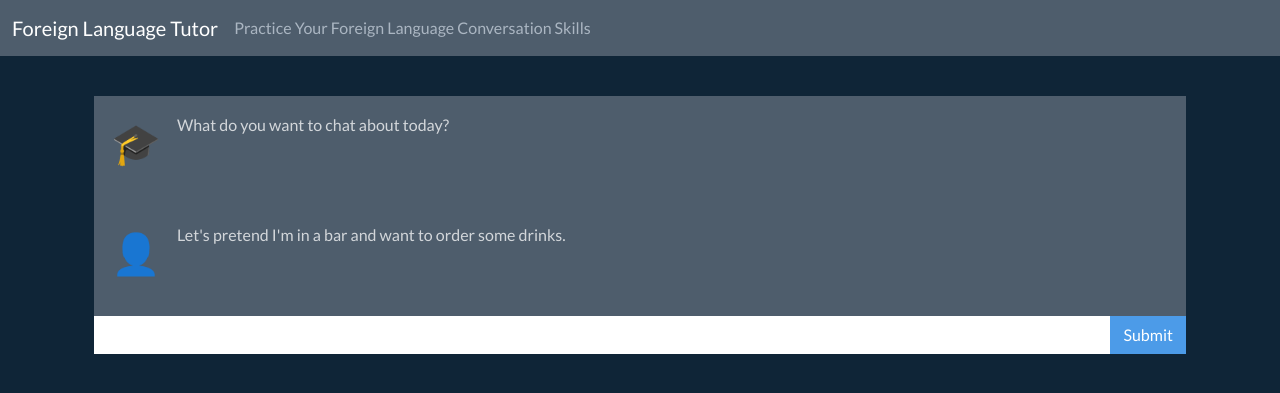
After one commit to Beebops/Capstone-1-Language-Tutor-Chatbot, a Flask app: template templates/chat.html in a window 1280 px wide. The commit adds this page. Shown: the top 393 px of the page. Run offline with Flask 3, Linux system fonts and the light colour scheme; the template is opened without the code that fills it, so the values that code supplies are empty; some libraries are stand-ins or nearby versions.

Commit message:
added user-home and chat-page routes

```diff
--- a/app.py
+++ b/app.py
@@ -9,7 +9,7 @@ from flask_login import (
     login_required,
     logout_user,
 )
-from forms import login_form, registration_form
+from forms import login_form, registration_form, new_chat_form
 from models import db, connect_db, User, Chat, Chat_log
 
 app = Flask(__name__)
@@ -19,7 +19,7 @@ app.debug = True
 app.config["SQLALCHEMY_DATABASE_URI"] = "postgresql:///ai_language_tutor"
 app.config["SQLALCHEMY_TRACK_MODIFICATIONS"] = False
 app.config["SQLALCHEMY_ECHO"] = False
-app.config["DEBUG_TB_INTERCEPT_REDIRECTS"] = True
+app.config["DEBUG_TB_INTERCEPT_REDIRECTS"] = False
 app.config["SECRET_KEY"] = os.environ.get("LANGUAGE_TUTOR_SECRET_KEY")
 
 toolbar = DebugToolbarExtension(app)
@@ -28,12 +28,43 @@ login_manager = LoginManager(app)
 connect_db(app)
 app.app_context().push()
 
-#### USER LOGIN AND REGISTRATION #####
-
 
 @login_manager.user_loader
 def load_user(user_id):
     return User.query.get(int(user_id))
+
+
+@app.route("/home", methods=["GET", "POST"])
+@login_required
+def home():
+    """Displays user's home page with list of saved chats and form to create a new chat"""
+
+    user_chats = Chat.query.filter_by(user_id=current_user.id).all()
+
+    form = new_chat_form()
+
+    if form.validate_on_submit():
+        language = form.language.data
+        language_level = form.language_level.data
+
+        chat = Chat.create_chat(current_user.id, language, language_level)
+
+        return redirect(url_for("chat_page", chat_id=chat.id))
+
+    return render_template("user_home.html", form=form, user_chats=user_chats)
+
+
+@app.route("/chat/<int:chat_id>", methods=["GET", "POST"])
+@login_required
+def chat_page(chat_id):
+    """Displays a chat and updates its messages"""
+
+    # Need to add form that submits user input to OpenAI API and generates response
+
+    return render_template("chat.html", chat_id=chat_id)
+
+
+################# USER LOGIN AND REGISTRATION #################
 
 
 @app.route("/signup", methods=["GET", "POST"])
@@ -51,7 +82,7 @@ def signup_user():
 
         login_user(user)
         flash("You are now logged in!", "success")
-        return redirect(url_for("index"))
+        return redirect(url_for("home"))
 
     return render_template("signup.html", form=form)
 
@@ -67,7 +98,7 @@ def login():
 
         if user:
             flash("You are now logged in!", "success")
-            return redirect(url_for("index"))
+            return redirect(url_for("home"))
         else:
             flash("Invalid username or password", "danger")
 
@@ -83,11 +114,12 @@ def logout():
     return redirect(url_for("index"))
 
 
-#### HOME PAGE FOR LOGGED IN AND ANONYMOUS USERS ###
+################# HOME PAGES FOR LOGGED IN AND ANONYMOUS USERS #################
 
 
 @app.route("/")
 def index():
+    """Display index page"""
     return render_template("index.html")
 
 
--- a/templates/base.html
+++ b/templates/base.html
@@ -10,9 +10,36 @@
       integrity="sha384-9ndCyUaIbzAi2FUVXJi0CjmCapSmO7SnpJef0486qhLnuZ2cdeRhO02iuK6FUUVM"
       crossorigin="anonymous"
     />
+    <link rel="stylesheet" href="https://cdn.jsdelivr.net/npm/bootswatch@5.3.0/dist/superhero/bootstrap.min.css">
     <title>{% block title %}{% endblock %}</title>
   </head>
-  <body>
-    {% block content %}{% endblock %}
+  <body class="pt-5">
+    <header>
+      <nav class="navbar navbar-expand-md navbar-dark fixed-top bg-secondary"">
+        <div class="container-fluid">
+          <a class="navbar-brand" href="/">Foreign Language Tutor</a>
+          <button
+            class="navbar-toggler"
+            type="button"
+            data-bs-toggle="collapse"
+            data-bs-target="#navbarCollapse"
+            aria-controls="navbarCollapse"
+            aria-expanded="false"
+            aria-label="Toggle navigation"
+          >
+            <span class="navbar-toggler-icon"></span>
+          </button>
+          <div class="collapse navbar-collapse" id="navbarCollapse">
+            <ul class="navbar-nav me-auto mb-2 mb-md-0">
+              <li class="text-light">Practice Your Foreign Language Conversation Skills</li>
+            </ul>
+          </div>
+        </div>
+      </nav>
+    </header>
+    <div class="container mt-5">
+      {% block content %}{% endblock %}
+    </div>
+
   </body>
 </html>
--- /dev/null
+++ b/templates/chat.html
@@ -0,0 +1,48 @@
+{% extends 'base.html' %} {% block title %}New Chat{% endblock %}{% block
+content %}
+
+<main class="flex-shrink-0">
+  <div class="container">
+    <div id="list-group" class="list-group w-auto">
+      <div class="bg-secondary">
+        <a
+          href="#"
+          class="list-group-item list-group-item-action d-flex gap-3 py-3"
+        >
+          <p class="fs-1">&#127891;</p>
+          <div class="d-flex gap-2 w-100 justify-content-between">
+            <div>
+              <p class="mb-0 opacity-75">
+                What do you want to chat about today?
+              </p>
+            </div>
+          </div>
+        </a>
+      </div>
+      <div class="bg-secondary">
+        <a
+          href="#"
+          class="list-group-item list-group-item-action d-flex gap-3 py-3"
+        >
+          <p class="fs-1">&#128100;</p>
+          <div class="d-flex gap-2 w-100 justify-content-between">
+            <div>
+              <p class="mb-0 opacity-75">
+                Let's pretend I'm in a bar and want to order some drinks.
+              </p>
+            </div>
+          </div>
+        </a>
+      </div>
+    </div>
+
+    <div class="input-group mb-3">
+      <input type="text" class="form-control" id="chat-input" />
+      <div class="input-group-append">
+        <button id="gpt-button" class="btn btn-primary">Submit</button>
+      </div>
+    </div>
+  </div>
+</main>
+
+{% endblock %}
```
Also changed, not shown: forms.py (+37 -5 lines), helpers.py (added, +52 -0 lines), models.py (+20 -1 lines), requirements.txt (+28 -3 lines), templates/index.html (+16 -2 lines), templates/login.html (+22 -12 lines), templates/signup.html (+22 -12 lines), templates/user_home.html (added, +58 -0 lines).
